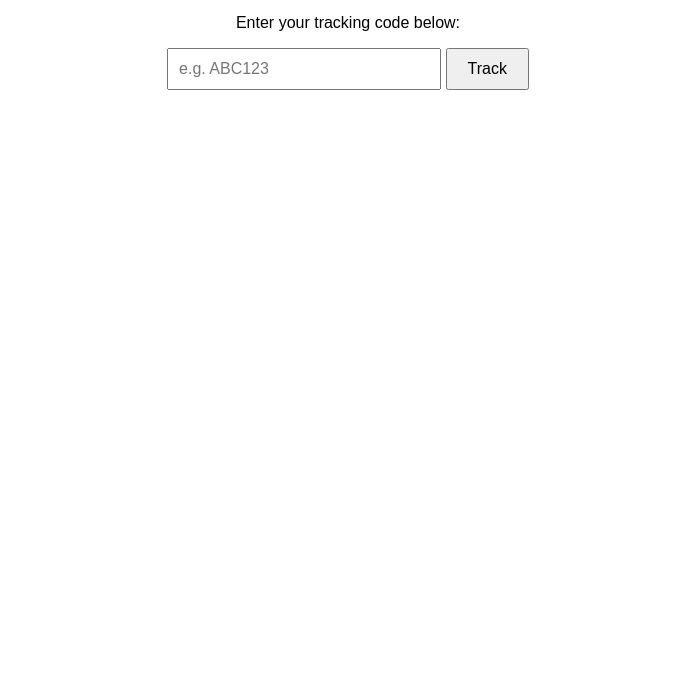
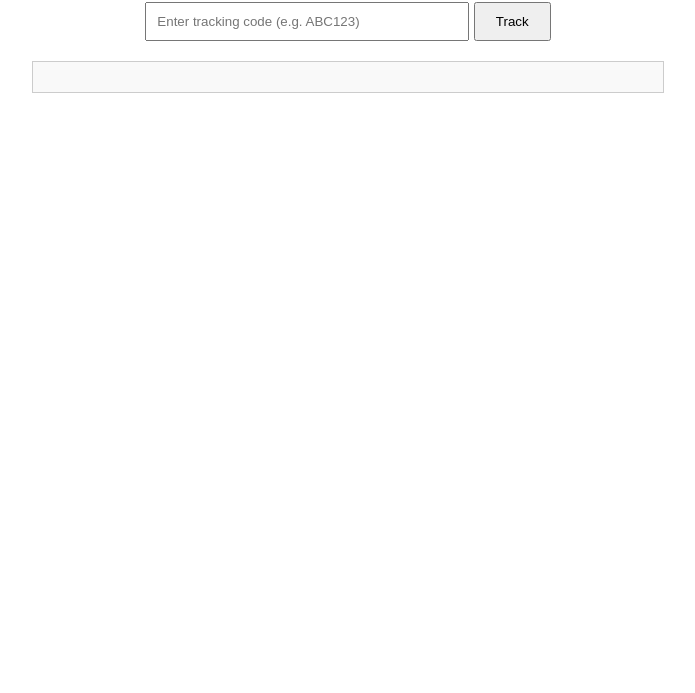
Before and after one commit to divery579/Greg-Package-tracking, a website: page public/index.html in a window 1280 px wide. Shown: the part 107-800 px from the top of the page, without its empty margins (292-987 px from the left). Drawn offline with Linux system fonts and the light colour scheme.

Commit message:
Update index.html

```diff
--- a/public/index.html
+++ b/public/index.html
@@ -1,62 +1,26 @@
 <!DOCTYPE html>
-<html lang="en">
+<html>
 <head>
-  <meta charset="UTF-8" />
-  <meta name="viewport" content="width=device-width, initial-scale=1.0"/>
-  <title>Greg's Package Tracker</title>
+  <title>Package Tracker</title>
   <style>
-    body {
-      font-family: Arial, sans-serif;
-      padding: 2rem;
-      text-align: center;
-    }
-    input {
-      padding: 10px;
-      font-size: 16px;
-      width: 250px;
-    }
-    button {
-      padding: 10px 20px;
-      font-size: 16px;
-    }
-    .result {
-      margin-top: 20px;
-      font-weight: bold;
-    }
+    body { font-family: Arial; text-align: center; margin-top: 50px; }
+    input { padding: 10px; width: 300px; }
+    button { padding: 10px 20px; }
+    pre { text-align: left; margin-top: 20px; max-width: 600px; margin-left: auto; margin-right: auto; background: #f9f9f9; padding: 15px; border: 1px solid #ccc; }
   </style>
 </head>
 <body>
-  <h1>📦 Greg’s Package Tracker</h1>
-  <p>Enter your tracking code below:</p>
-  <input type="text" id="codeInput" placeholder="e.g. ABC123" />
-  <button onclick="trackPackage()">Track</button>
-  <div class="result" id="result"></div>
+  <h1>📦 Package Tracker</h1>
+  <input id="code" placeholder="Enter tracking code (e.g. ABC123)" />
+  <button onclick="track()">Track</button>
+  <pre id="result"></pre>
 
   <script>
-    async function trackPackage() {
-      const code = document.getElementById('codeInput').value;
-      const resultDiv = document.getElementById('result');
-
-      if (!code) {
-        resultDiv.textContent = '❗ Please enter a tracking code.';
-        return;
-      }
-
-      resultDiv.textContent = '⏳ Tracking...';
-
-      try {
-        const res = await fetch(`/track?code=${code}`);
-        if (!res.ok) throw new Error('Not found');
-
-        const data = await res.json();
-        resultDiv.innerHTML = `
-          <p>Status: ${data.status}</p>
-          <p>History:</p>
-          <ul>${data.history.map(step => `<li>${step}</li>`).join('')}</ul>
-        `;
-      } catch {
-        resultDiv.textContent = '❌ Tracking code not found.';
-      }
+    async function track() {
+      const code = document.getElementById('code').value;
+      const res = await fetch(`/track?code=${code}`);
+      const data = await res.json();
+      document.getElementById('result').textContent = JSON.stringify(data, null, 2);
     }
   </script>
 </body>
```
